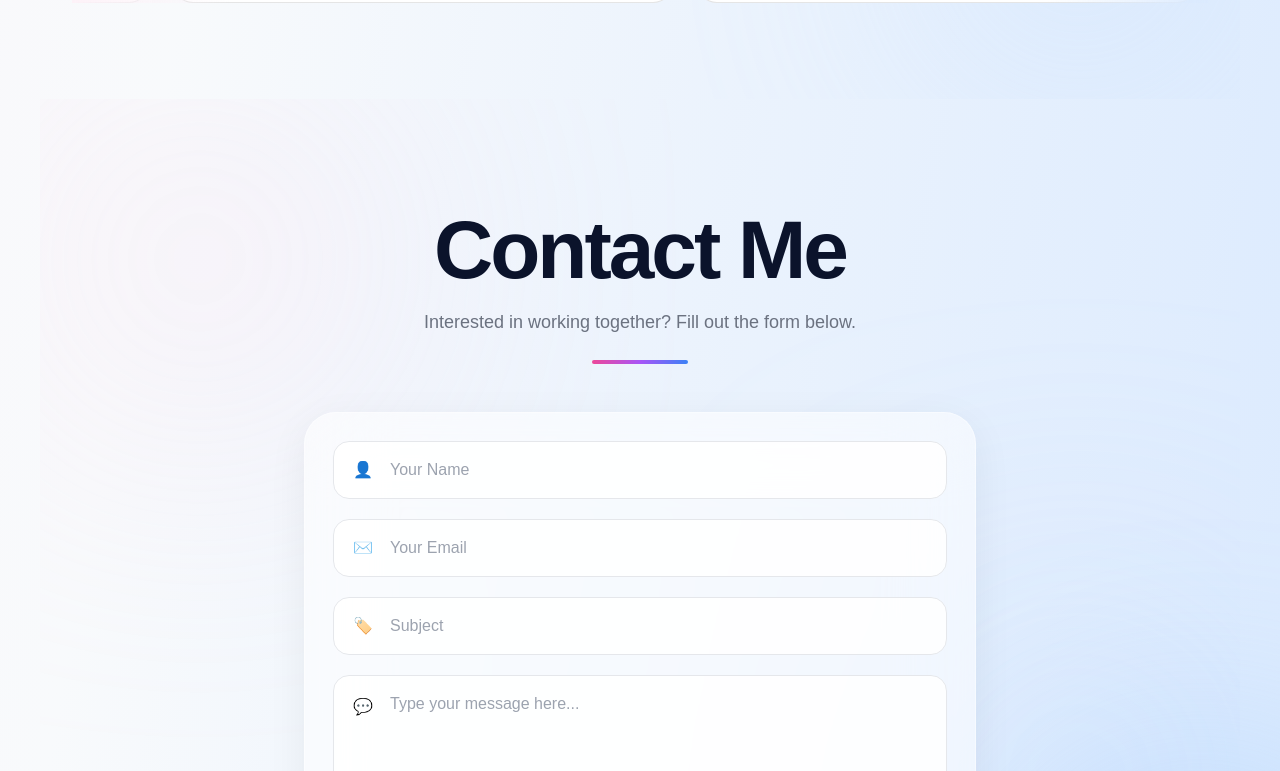
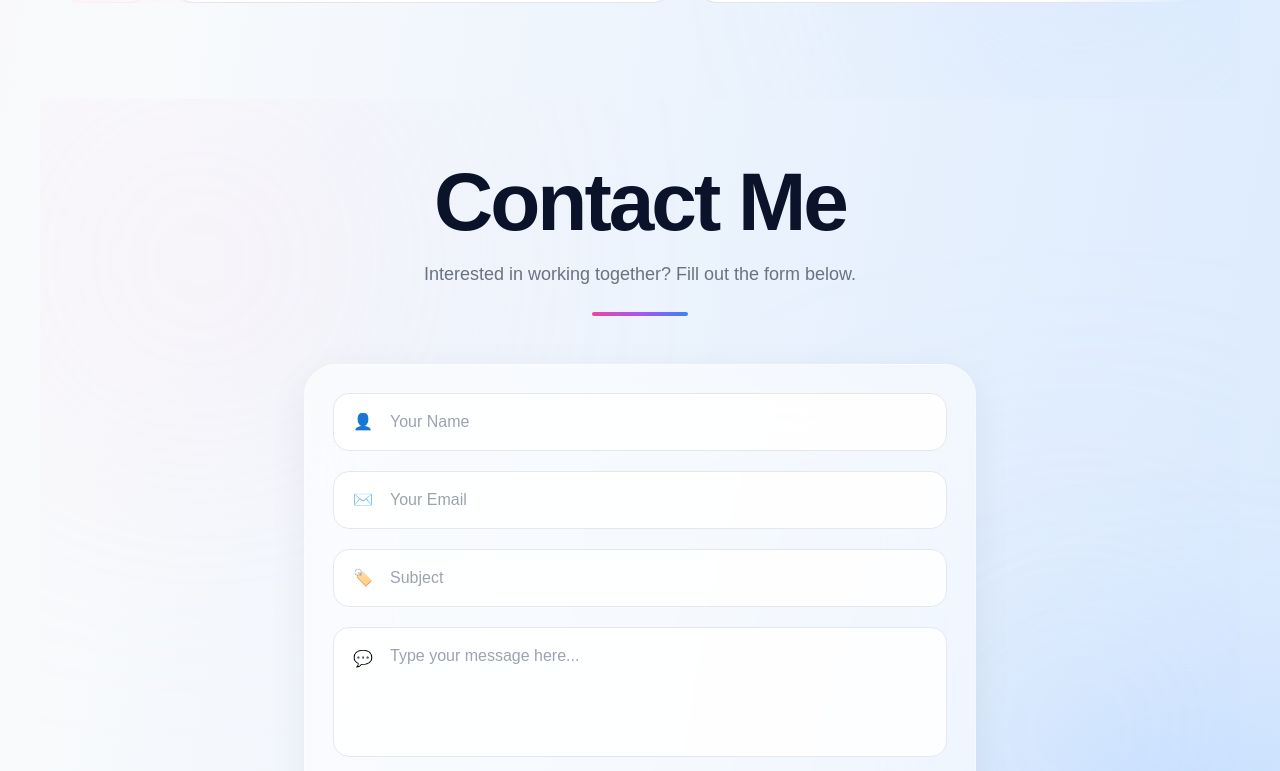
Before and after one commit to lintangntyas/portfolio, a Next.js app: page / in a window 1280 px wide. Shown: the part 6269-7040 px from the top of the page. Built offline with nearby package versions, Linux system fonts and the light colour scheme.

Commit message:
Update page.js

```diff
--- a/app/page.js
+++ b/app/page.js
@@ -1679,7 +1679,7 @@ export default function Home() {
       {/* CONTACT */}
       <section
         id="contact"
-        className="relative w-full px-6 md:px-8 pt-28 pb-4 overflow-hidden"
+        className="relative w-full px-6 md:px-8 pt-16 pb-4 overflow-hidden"
       >
         {/* BACKGROUND */}
         <div className="absolute top-0 left-0 w-[320px] h-[320px] bg-pink-200/30 blur-[140px] rounded-full" />
```
